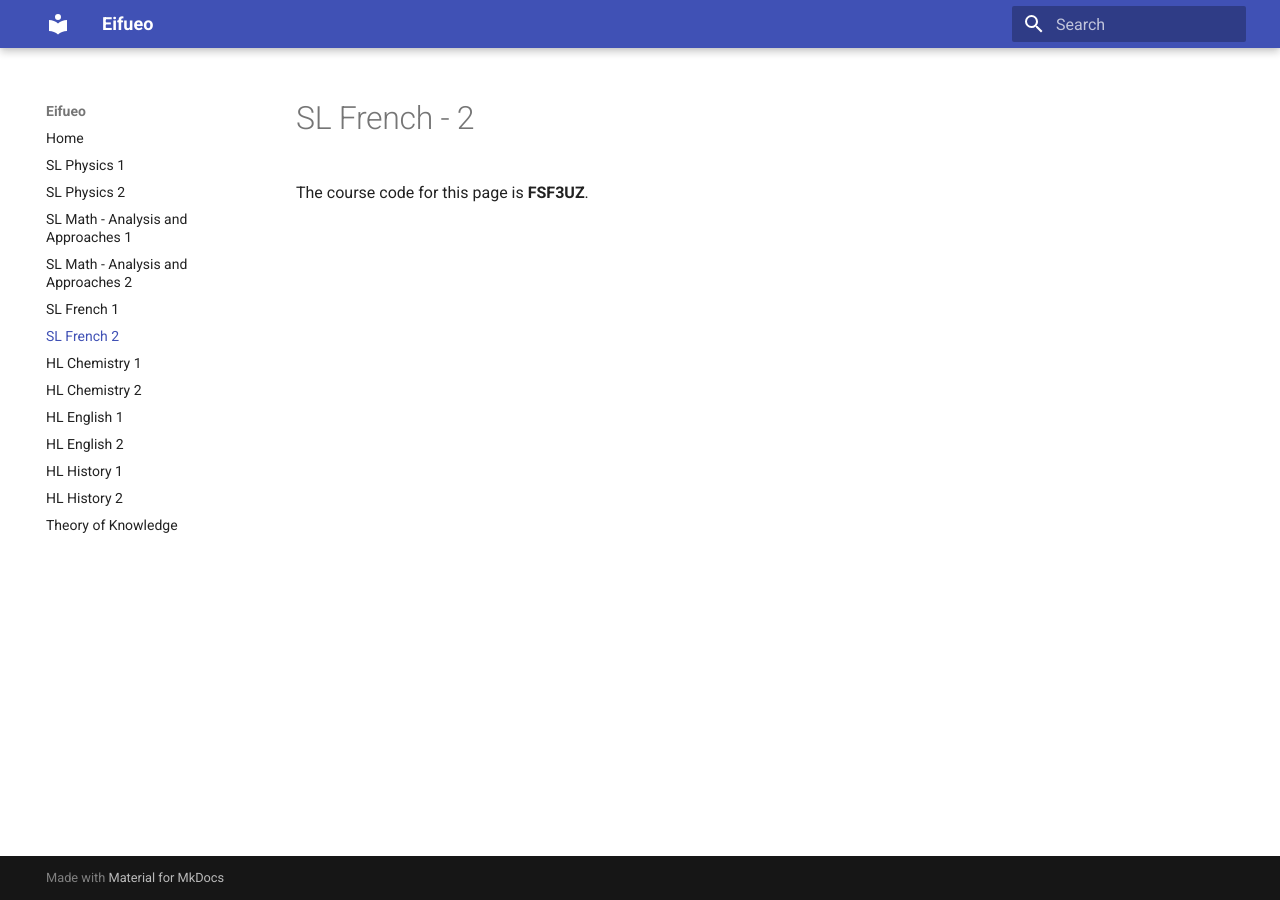
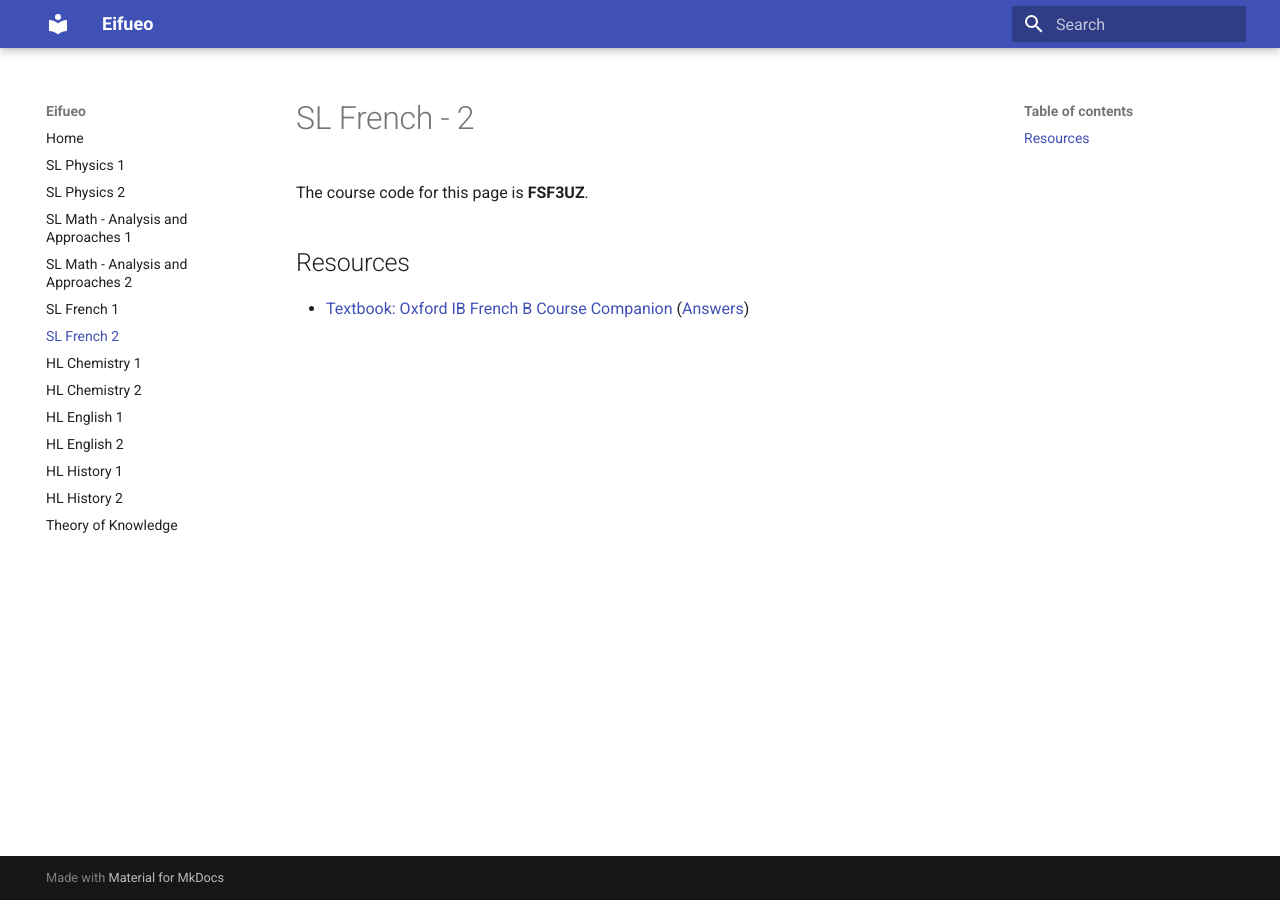
Before and after one commit to potatoeggy/eifueo, an MkDocs documentation site: the page built from docs/fsf3uz.md, in a window 1280 px wide. Built offline with MkDocs 1.6.1 and Material for MkDocs 9.7.7, drawn with Linux system fonts in a browser that asks for light colours.

Commit message:
fren: Add textbook to G12 page

```diff
--- a/docs/fsf3uz.md
+++ b/docs/fsf3uz.md
@@ -1,3 +1,7 @@
 # SL French - 2
 
 The course code for this page is **FSF3UZ**.
+
+## Resources
+
+ - [Textbook: Oxford IB French B Course Companion](/resources/g11/textbook-french-b-second-edition.pdf) ([Answers](/resources/g11/textbook-french-b-second-edition-answers.pdf))
```
